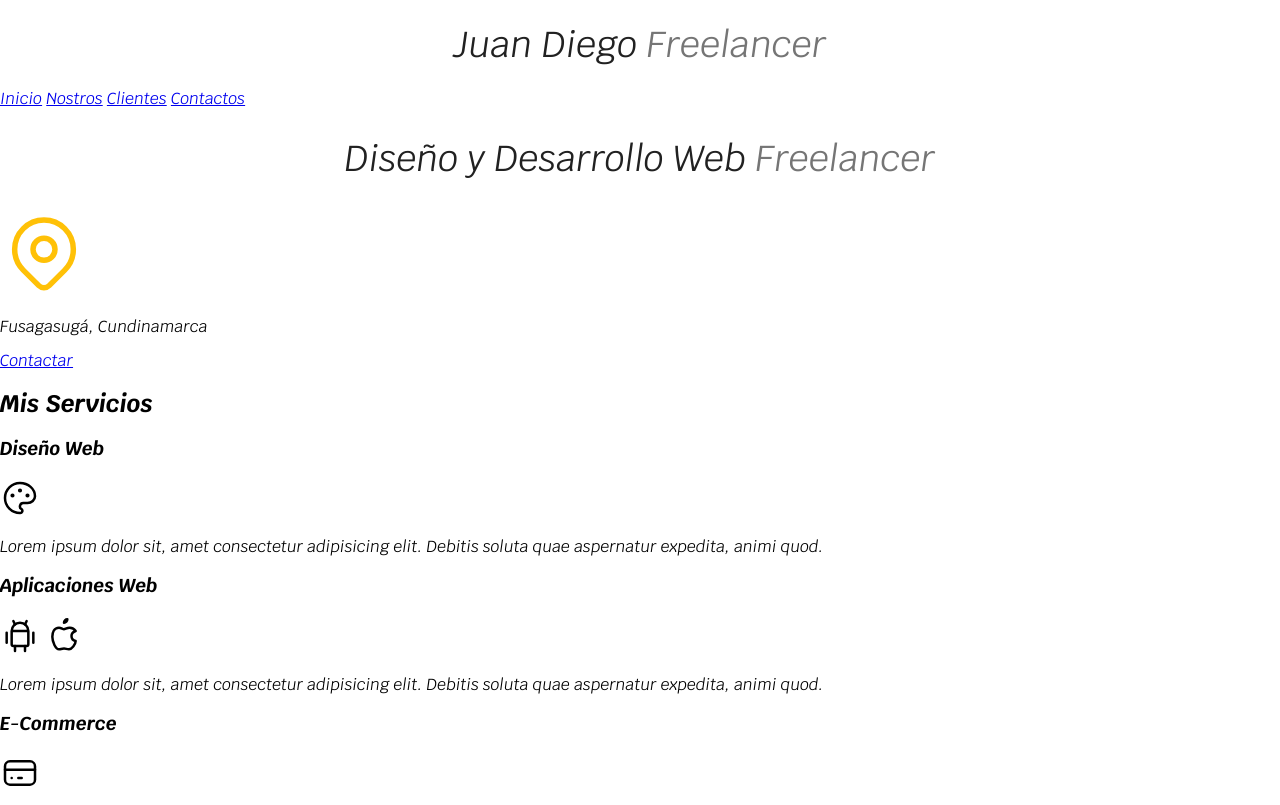
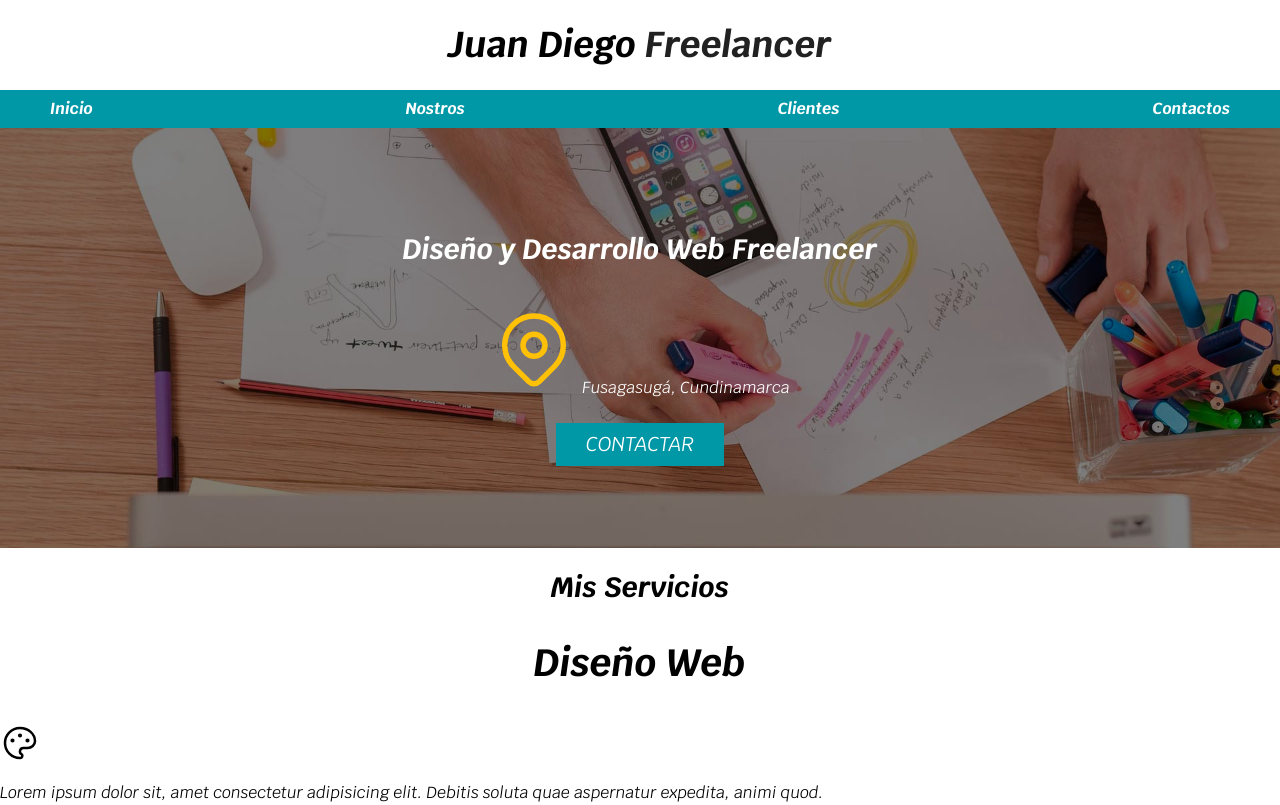
Before and after one commit to Juan1524/Freelancer, a plain HTML site: page index.html in a window 1280 px wide. Shown: the top 805 px of the page. Drawn offline with Linux system fonts and the light colour scheme.

Commit message:
commit 3

```diff
--- a/css/styles.css
+++ b/css/styles.css
@@ -2,7 +2,7 @@
   --blanco: #ffffff;
   --oscuro: #212121;
   --primario: #ffc107;
-  --secundariio: #0097a7;
+  --secundario: #0097a7;
   --girs: #757575;
   --fuente-principal: 3.8rem;
 
@@ -10,21 +10,108 @@
 
 html {
   font-size: 62.5%;
+  box-sizing: border-box;
+}
+*,*:before, *::after{
+  box-sizing: inherit;
 }
 body {
   font-size: 16px;
   font-family: 'krub', sans-serif;
 }
 
+h1{
+  font-size: 36px;
+}
+h2{
+  font-size: 2.8rem;
+}
+h3{
+  font-size: 3.8rem;
+}
+h1,h2,h3{
+  text-align: center;
+}
 
 
-.titulo  {
+.titulo span {
+  color: var(--oscuro);
   text-align: center;
-  font-size: 36px;
-  color: var(--oscuro);
-   font-weight: 400;
+  font-size: 3.6rem;
+
 }
 
-.titulo span {
-  color: var(--girs)
+.contenedor{
+  width: 120rem;
+  margin: 0 auto;
 }
+.boton{
+  background-color: var(--secundario);
+  color: var(--blanco);
+  padding: 1rem 3rem;
+  margin-top: 1rem;
+  font-size: 2rem;
+  text-decoration: none;
+  text-transform:uppercase;
+
+}
+.nav-bg{
+  background-color: var(--secundario);
+}
+
+.navegacion-principal {
+  background-color: var(--secundario);
+  display: flex;
+  flex-direction:row;
+  justify-content: space-between;
+}
+
+.navegacion-principal a{
+  color: var(--blanco);
+  padding: 1rem;
+  text-decoration: none;
+  font-size: rem;
+  font-weight: 700;
+}
+
+.navegacion-principal a:hover{
+  background-color: var(--primario);
+  color: var(--oscuro);
+
+}
+.navegacion-principal a:focus{
+  color:rgb(88, 77, 233);
+}
+
+@media(max-width:860px) {
+  .navegacion-principal {
+    flex-direction: column;
+  }
+}
+
+.hero{
+  background-image: url(../img/hero.jpg);
+  background-repeat: no-repeat;
+  background-size: cover;
+  height: 420px;
+
+  position: relative;
+}
+
+.contenido-hero {
+  position: absolute;
+  background-color: rgba(0, 0, 0, .5);
+  background-color: rgb(0 0 0 / 50%);
+  width: 100%;
+  height: 100%;
+
+  display: flex;
+  flex-direction: column;
+  align-items: center;
+  justify-content: center;
+
+}
+.contenido-hero h2,
+.contenido-hero p{
+  color: var(--blanco);
+}
--- a/index.html
+++ b/index.html
@@ -17,7 +17,9 @@
     <header>
         <h1 class="titulo">Juan Diego <span>Freelancer</span> </h1>
     </header>
-     <nav>
+
+    <div class="nav-bg">
+     <nav class="navegacion-principal contenedor">
          <a href="#">Inicio</a>
          <a href="#">Nostros</a>
          <a href="#">Clientes</a>
@@ -25,16 +27,19 @@
 
 
      </nav>
+    </div>
 
-    <section>
-        <h2 class="titulo span">Diseño y Desarrollo Web <span>Freelancer</span></h2>
+    <section class="hero">
+      <div class="contenido-hero">
+        <h2 >Diseño y Desarrollo Web <span>Freelancer</span></h2>
         <p><svg xmlns="http://www.w3.org/2000/svg" class="icon icon-tabler icon-tabler-map-pin" width="88" height="88" viewBox="0 0 24 24" stroke-width="1.5" stroke="#ffc107" fill="none" stroke-linecap="round" stroke-linejoin="round">
             <path stroke="none" d="M0 0h24v24H0z" fill="none"/>
             <circle cx="12" cy="11" r="3" />
             <path d="M17.657 16.657l-4.243 4.243a2 2 0 0 1 -2.827 0l-4.244 -4.243a8 8 0 1 1 11.314 0z" />
-          </svg></p>
-        <p>Fusagasugá, Cundinamarca</p>
-        <a href="#">Contactar</a>
+          </svg>
+        Fusagasugá, Cundinamarca</p>
+        <a class="boton" href="#">Contactar</a>
+        </div>
     </section>
 
   <main>
@@ -115,7 +120,7 @@
 
 
   <footer>
-    <p>Todos los derechos reservados. Juan diego Freelancer</p>
+    <p>Todos los derechos reservados. Juan Diego Freelancer</p>
   </footer>
 
 
```
